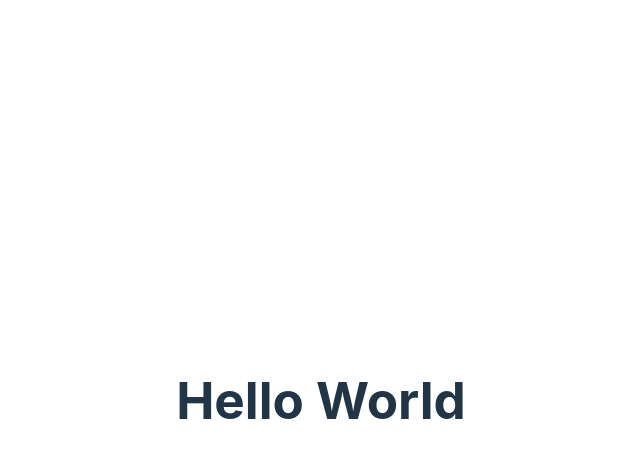
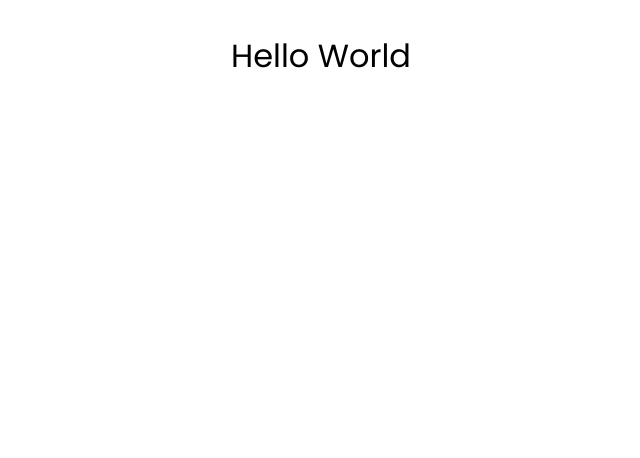
Before and after one commit to e-lizL/giki-coding-challenge, a React (Vite) app: page / in a window 1280 px wide. Shown: the top 458 px of the page, without its empty margins (319-959 px from the left). Built offline with nearby package versions, Linux system fonts and the light colour scheme.

Commit message:
style: basic css reset, add variable colours and google font

```diff
--- a/src/index.css
+++ b/src/index.css
@@ -1,69 +1,49 @@
-:root {
-  font-family: Inter, system-ui, Avenir, Helvetica, Arial, sans-serif;
-  line-height: 1.5;
-  font-weight: 400;
+@import url('https://fonts.googleapis.com/css2?family=Poppins:ital,wght@0,100;0,200;0,300;0,400;0,500;0,600;0,700;1,100;1,200;1,300;1,400;1,500;1,600;1,700&display=swap');
 
-  color-scheme: light dark;
-  color: rgba(255, 255, 255, 0.87);
-  background-color: #242424;
+/***
+    CSS Reset
+***/
 
-  font-synthesis: none;
-  text-rendering: optimizeLegibility;
-  -webkit-font-smoothing: antialiased;
-  -moz-osx-font-smoothing: grayscale;
-  -webkit-text-size-adjust: 100%;
-}
-
-a {
-  font-weight: 500;
-  color: #646cff;
-  text-decoration: inherit;
-}
-a:hover {
-  color: #535bf2;
+html {
+  box-sizing: border-box;
 }
 
 body {
-  margin: 0;
-  display: flex;
-  place-items: center;
-  min-width: 320px;
-  min-height: 100vh;
+  -webkit-font-smoothing: antialiased;
+  -moz-osx-font-smoothing: grayscale;
 }
 
-h1 {
-  font-size: 3.2em;
-  line-height: 1.1;
+*, *:before, *:after {
+  box-sizing: inherit;
 }
 
-button {
-  border-radius: 8px;
-  border: 1px solid transparent;
-  padding: 0.6em 1.2em;
-  font-size: 1em;
-  font-weight: 500;
-  font-family: inherit;
-  background-color: #1a1a1a;
-  cursor: pointer;
-  transition: border-color 0.25s;
-}
-button:hover {
-  border-color: #646cff;
-}
-button:focus,
-button:focus-visible {
-  outline: 4px auto -webkit-focus-ring-color;
+body, h1, h2, h3, h4, h5, h6, p, ol, ul {
+  margin: 0;
+  padding: 0;
+  font-weight: normal;
 }
 
-@media (prefers-color-scheme: light) {
-  :root {
-    color: #213547;
-    background-color: #ffffff;
-  }
-  a:hover {
-    color: #747bff;
-  }
-  button {
-    background-color: #f9f9f9;
-  }
+ol, ul {
+  list-style: none;
 }
+
+img {
+  max-width: 100%;
+  display: block;
+  height: auto;
+}
+
+
+/***
+    CSS variables / basic colours, fonts etc
+***/
+
+:root {
+  --primary-text: #5f2b68;
+  --secondary-text: #c44170;
+}
+
+body {
+  background: white;
+  font-family: 'Poppins', sans-serif;
+}
```
